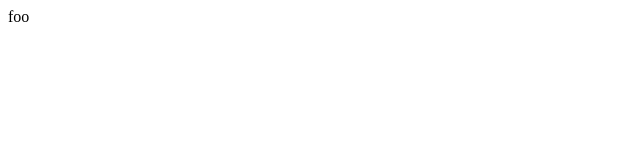
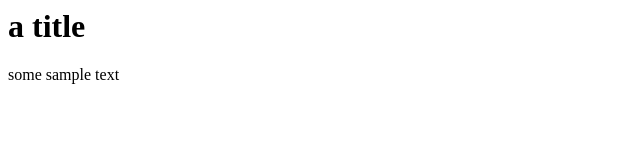
Before and after one commit to whroman/whatever, a plain HTML site: page index.html in a window 1280 px wide. Shown: the whole page, without its empty margins (0-640 px from the left). Drawn offline with Linux system fonts and the light colour scheme.

Commit message:
Update index.html

```diff
--- a/index.html
+++ b/index.html
@@ -1,4 +1,5 @@
 <link src="https://cdnjs.cloudflare.com/ajax/libs/twitter-bootstrap/4.0.0-beta/css/bootstrap.min.css" />
 <body>
-  foo
+  <h1>a title</h1>
+  <p>some sample text</p>
 </body>
```
